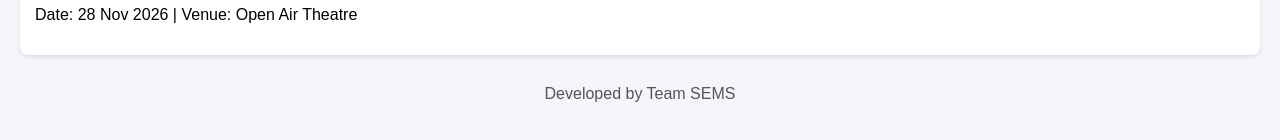
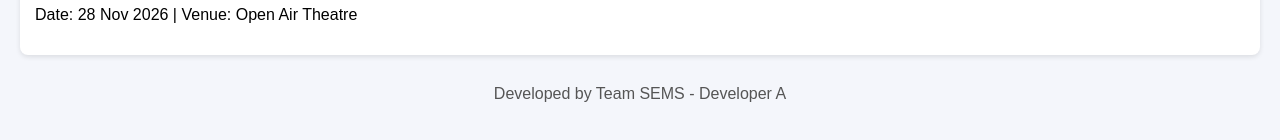
Before and after one commit to aksharganji23/Student-Event-Management-System, a plain HTML site: page index.html in a window 1280 px wide. Shown: the part 528-668 px from the top of the page. Drawn offline with Linux system fonts and the light colour scheme.

Commit message:
Developer A updates footer

```diff
--- a/index.html
+++ b/index.html
@@ -15,6 +15,6 @@
   <div class="event"><h3>Tech Fest</h3><p>Date: 15 Nov 2026 | Venue: Main Auditorium</p></div>
   <div class="event"><h3>Coding Contest</h3><p>Date: 20 Nov 2026 | Venue: Lab 3</p></div>
   <div class="event"><h3>Cultural Night</h3><p>Date: 28 Nov 2026 | Venue: Open Air Theatre</p></div>
-  <footer>Developed by Team SEMS</footer>
+  <footer>Developed by Team SEMS - Developer A</footer>
 </body>
 </html>
```
